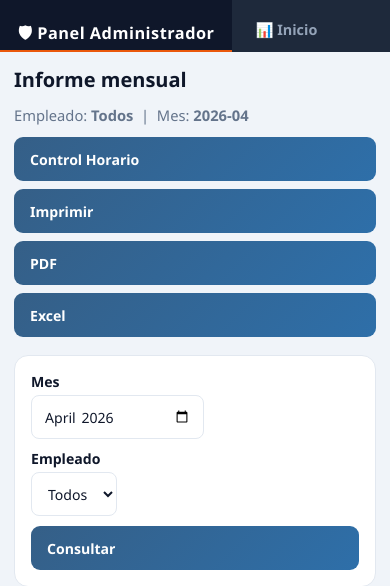
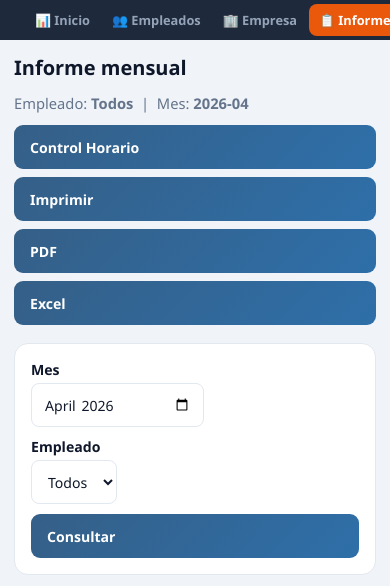
Before and after one commit to camir-hub/Control_Horario-Superpekes, a Flask app: page /report in a window 390 px wide. Shown: the top 586 px of the page. Run offline with Flask 3, Linux system fonts and the light colour scheme; a user stored in the database is signed in; data comes from the database, SQL or seed files in the repository; data that the repository does not hold is empty.

Commit message:
Se sigue corrigiendo el sidebar_v.3

```diff
--- a/static/css/responsive.css
+++ b/static/css/responsive.css
@@ -122,23 +122,51 @@ table,
     .sidebar {
         position: static !important;
         height: auto !important;
+        max-height: 52px !important;
+        flex-direction: row !important;
+        flex-wrap: nowrap !important;
+        align-items: center !important;
+        overflow-x: auto !important;
+        overflow-y: hidden !important;
+    }
+
+    .sb-brand {
+        padding: 0 8px !important;
+        font-size: 0 !important;
+        border-bottom: 0 !important;
+        border-right: 3px solid var(--sb-accent) !important;
+        flex-shrink: 0 !important;
+        min-width: 12px !important;
+        max-width: 12px !important;
     }
 
     .sb-nav {
         flex-direction: row !important;
-        flex-wrap: wrap !important;
-        padding: 10px !important;
+        flex-wrap: nowrap !important;
+        padding: 4px 6px !important;
+        gap: 2px !important;
+        overflow-x: auto !important;
+        flex: 1 !important;
+        align-items: center !important;
     }
 
     .sb-nav a,
     .sb-nav a.exit {
-        flex: 1 1 160px;
+        flex: 0 0 auto !important;
+        white-space: nowrap !important;
+        padding: 7px 10px !important;
+        font-size: 0.8rem !important;
         justify-content: flex-start !important;
         text-align: left !important;
     }
 
     .sb-nav a.exit {
         margin-top: 0 !important;
+        margin-left: auto !important;
+    }
+
+    .sb-divider {
+        display: none !important;
     }
 
     .content {
@@ -398,7 +426,7 @@ table,
    Cubre iPad Mini, iPad Air, iPad Pro 11
    en orientación vertical
    ══════════════════════════════════════════ */
-@media (min-width: 769px) and (max-width: 1100px) {
+@media (min-width: 600px) and (max-width: 1100px) {
 
     /* El grid pasa a 1 columna, 2 filas:
        primera fila (sidebar) = auto, segunda (content) = resto */
--- a/templates/report.html
+++ b/templates/report.html
@@ -427,9 +427,12 @@
 
         @media (max-width: 1100px) {
             .layout { grid-template-columns: 1fr; grid-template-rows: auto 1fr; }
-            .sidebar { position: static; height: auto; max-height: 52px; align-self: start; flex-direction: row; flex-wrap: nowrap; overflow-x: auto; overflow-y: hidden; }
-            .sb-nav { flex-direction: row; flex-wrap: nowrap; padding: 4px 6px; }
-            .sb-nav a.exit { margin-top: 0; justify-content: flex-start; text-align: left; }
+            .sidebar { position: static; height: auto; max-height: 52px; align-self: start; flex-direction: row; flex-wrap: nowrap; overflow-x: auto; overflow-y: hidden; align-items: center; }
+            .sb-brand { font-size: 0; padding: 0 8px; border-bottom: 0; border-right: 3px solid var(--sb-accent); flex-shrink: 0; min-width: 12px; max-width: 12px; }
+            .sb-nav { flex-direction: row; flex-wrap: nowrap; padding: 4px 6px; gap: 2px; overflow-x: auto; flex: 1; align-items: center; }
+            .sb-nav a { flex: 0 0 auto; white-space: nowrap; }
+            .sb-nav a.exit { margin-top: 0; margin-left: auto; }
+            .sb-divider { display: none; }
             .content { padding: 16px; }
             .table-wrap { overflow-x: auto; }
             .report-table { table-layout: auto !important; min-width: 0 !important; }
```
Also changed, not shown: templates/validate_hours.html (+7 -6 lines).
